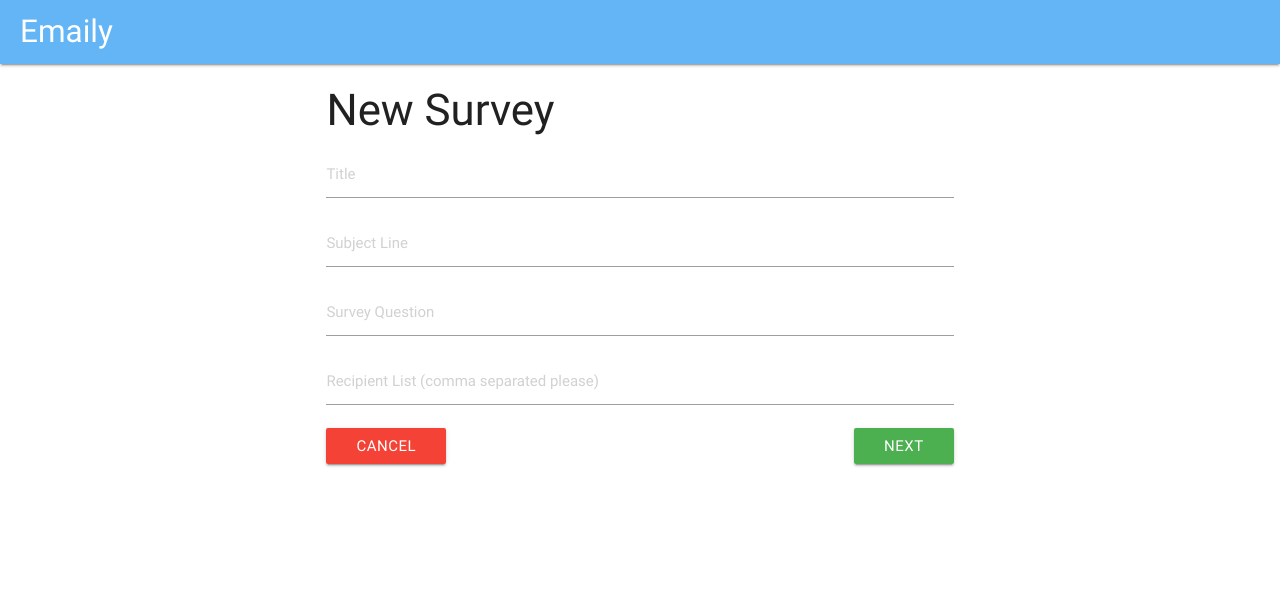
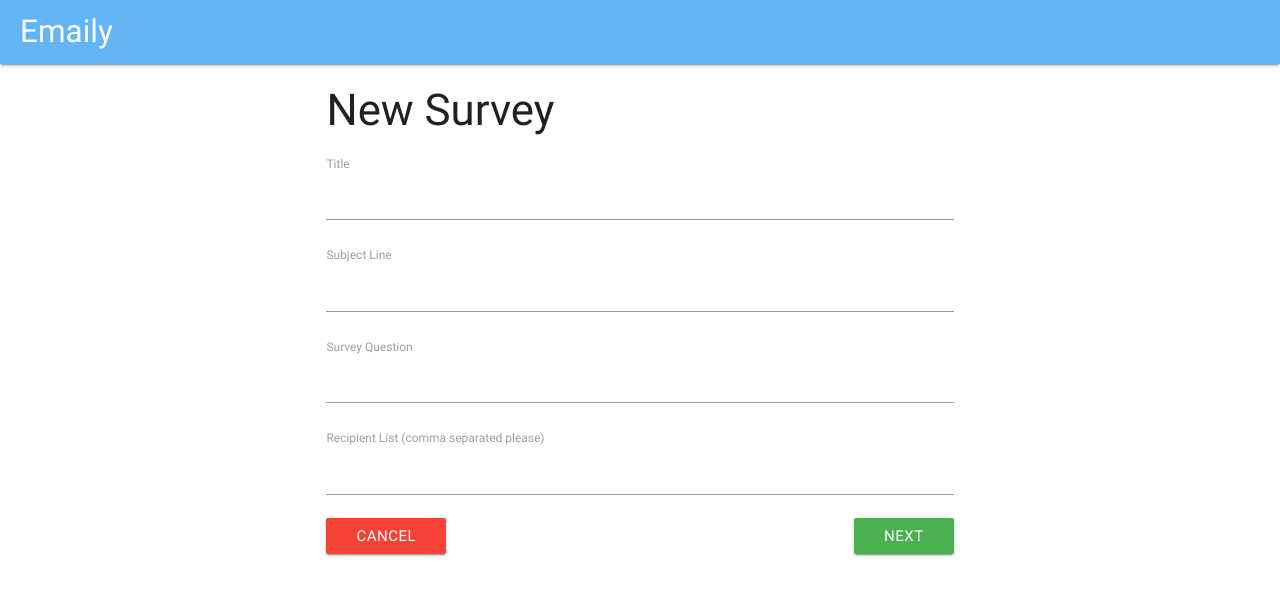
Before and after one commit to luciancic/emaily, a React (Create React App) app in the folder client/: page /surveys/new in a window 1280 px wide. Shown: the top 596 px of the page. Built offline with nearby package versions, Linux system fonts and the light colour scheme; no server answers.

Commit message:
Replace survey form placeholder by label

```diff
--- a/client/src/components/surveys/NewSurveyField.js
+++ b/client/src/components/surveys/NewSurveyField.js
@@ -3,7 +3,8 @@ import React from 'react';
 export default ({ input, label, meta: { error, touched } }) => {
     return (
         <div style={{ marginBottom: '15px'}}>
-            <input {...input} id={input.name} placeholder={label} style={{ marginBottom: '8px'}}/>
+            <label>{label}</label>
+            <input {...input} id={input.name} style={{ marginBottom: '8px'}}/>
             <span className="red-text">{ touched && error }</span>
         </div>
     )
```
